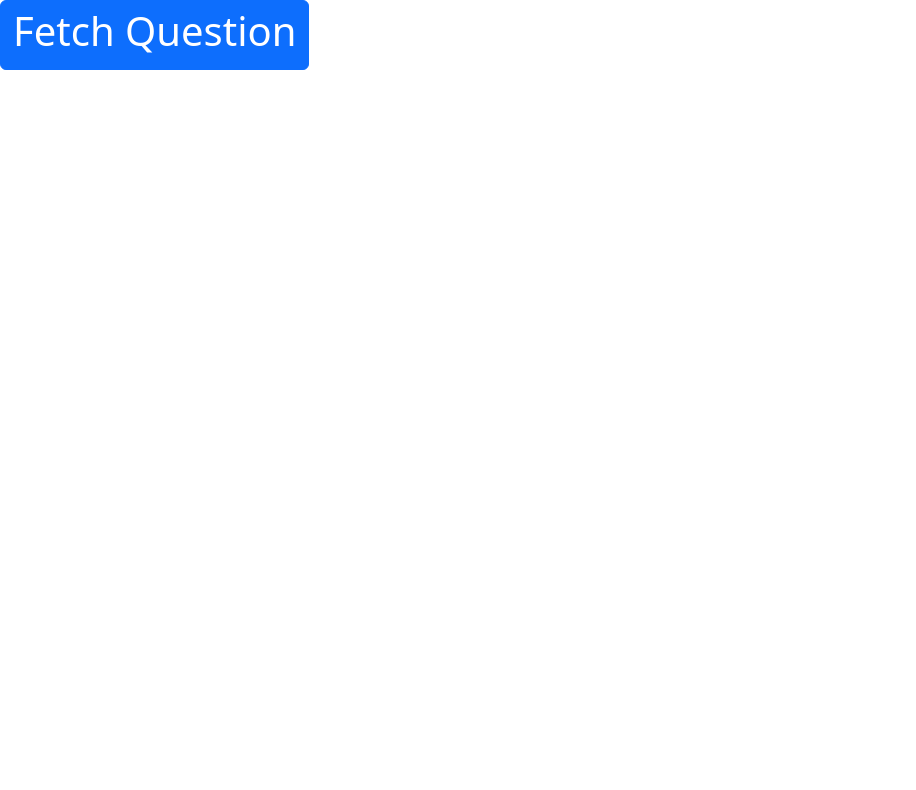
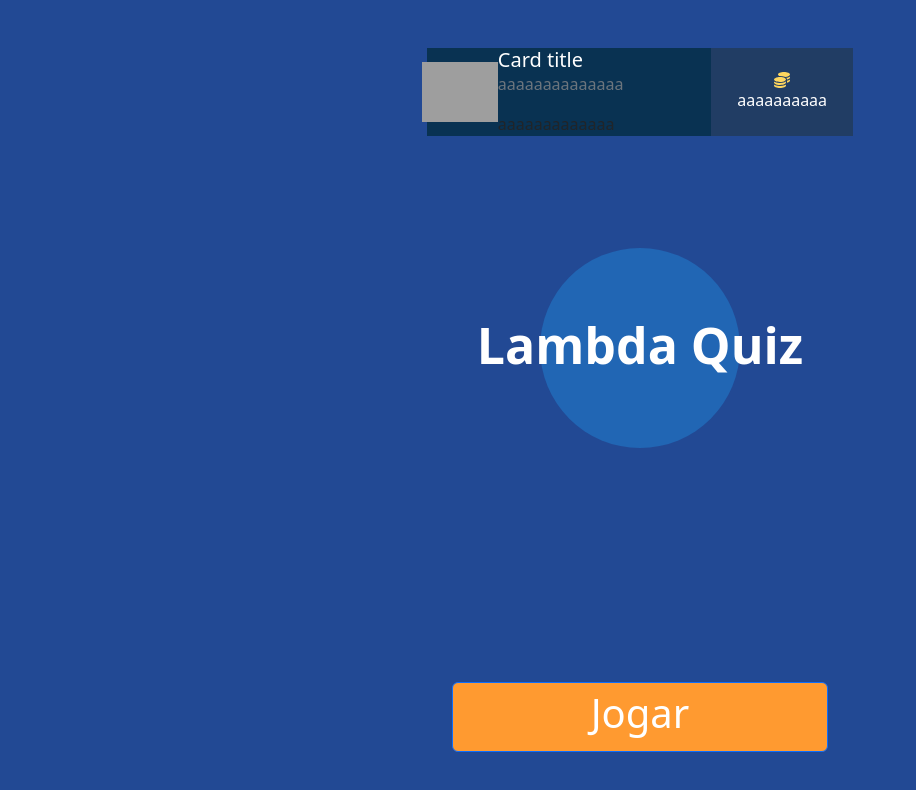
Before and after one commit to elc1090/project2-2024a-jhuan-e-flavio, a React (Vite) app: page / in a window 1280 px wide. Shown: the top 790 px of the page, without its empty margins (0-916 px from the left). Built offline with nearby package versions, Linux system fonts and the light colour scheme; grey boxes are pictures that could not be loaded.

Commit message:
feat: implement home screen

```diff
--- a/src/App.tsx
+++ b/src/App.tsx
@@ -1,38 +1,17 @@
-import { ReactNode, useEffect, useRef, useState } from "react";
-import React from "react";
-
-import QuestionManager from "./components/QuestionManager";
-import {getQuestionsData, question} from "./components/QuestionsSource";
-import 'bootstrap/dist/css/bootstrap.min.css';
-import { Button } from "react-bootstrap";
+// App.jsx
+import React from 'react';
+import { BrowserRouter, Route, Routes } from 'react-router-dom';
+import Home from './components/Home/Home';
+import Question from './components/Questions/Question';
+import QuestionManager from './components/Questions/QuestionManager';
 
 function App() {
-
-  const [questions, setQuestions] = useState<question[]>([]);
-  const [loaded, setLoaded] = useState(false);
-
-  const trigQuestions = () => {
-    getQuestionsData().then((data) => {
-      setQuestions(data);
-      setLoaded(true);
-    });
-  }
-
-  if (loaded){
-    return (
-      <QuestionManager questionData={questions} />
-    );
-  }
-
   return (
-    <div>
-      <Button
-      variant="primary"
-      onClick={trigQuestions}>
-        <h1>Fetch Question</h1>
-      </Button>
-    </div>
+    <BrowserRouter>
+      <Routes>
+        <Route path='/' element={<Home />} />
+        <Route path='/question' element={<QuestionManager />} />
+      </Routes>
+    </BrowserRouter>
   );
-}
-
-export default App;
+}export default App;
--- /dev/null
+++ b/src/components/Home/Home.css
@@ -0,0 +1,45 @@
+.main-content {
+    display: flex;
+    flex-direction: column;
+    justify-content: space-between;
+    min-height: 100vh;
+    background-color: #224994;
+
+}
+
+.circle-container {
+    display: flex;
+    flex-direction: column;
+    align-items: center;
+    justify-content: center;
+  }
+
+  .circle {
+    width: 200px;
+    height: 200px;
+    background-color: #2166B4;
+    border-radius: 50%;
+    display: flex;
+    justify-content: center;
+    align-items: center;
+    margin-bottom: 10px;
+    position: relative;
+  }
+
+  .circle-text {
+    font-size: 50px;
+    color: white;
+    font-weight: bold;
+    position: absolute;
+  }
+
+
+
+.card-user {
+    background-color: #093252;
+
+}
+
+.card-points {
+    background-color: #213D64;
+}
--- /dev/null
+++ b/src/components/Home/Home.tsx
@@ -0,0 +1,78 @@
+import { ReactNode, useEffect, useRef, useState } from "react";
+import React from "react";
+
+import QuestionManager from "../Questions/QuestionManager"
+import {getQuestionsData, question} from "../Questions/QuestionsSource";
+import 'bootstrap/dist/css/bootstrap.min.css';
+import { Button } from "react-bootstrap";
+import './Home.css';
+import { FontAwesomeIcon } from "@fortawesome/react-fontawesome";
+import { faCoins } from "@fortawesome/free-solid-svg-icons";
+import { useNavigate } from 'react-router-dom';
+
+
+function Home() {
+
+  const [questions, setQuestions] = useState<question[]>([]);
+  const [loaded, setLoaded] = useState(false);
+  const navigate = useNavigate();
+
+  useEffect(() => {
+    if (loaded) {
+      navigate('/question', { state: { questions } });
+    }
+  }, [loaded, questions, navigate]);
+
+  const trigQuestions = () => {
+    getQuestionsData().then((data) => {
+      setQuestions(data);
+      setLoaded(true);
+    });
+  }
+
+  return (
+    <div className="main-content">
+       <div className="d-grid gap-5">
+        <div className="container-fluid">
+          <div className="row d-flex justify-content-center align-items-center">
+            <div className="col-4 mb-3 mt-5 p-0 card-user" style={{ minWidth: '240px', maxWidth: '540px' }}>
+              <div className="row g-0">
+                <div className="col-2 d-flex justify-content-center align-items-center">
+                  <img src="/src/assets/caralouco.png" style={{ maxWidth: '80px' }} alt="Imagem" />
+                </div>
+                <div className="col-6 card-user">
+                  <div className="card-body">
+                    <h5 className="card-title text-white">Card title</h5>
+                    <p className="card-text text-muted">aaaaaaaaaaaaaa</p>
+                    <p className="card-text">aaaaaaaaaaaaa</p>
+                  </div>
+                </div>
+                <div className="col-4 card-points text-white d-flex flex-column justify-content-center align-items-center">
+                  <FontAwesomeIcon icon={faCoins} style={{ color: '#FDD65F' }} />
+                  <p className="card-text">aaaaaaaaaa</p>
+                </div>
+              </div>
+            </div>
+          </div>
+        </div>
+
+        <div className="container-fluid d-flex justify-content-center align-items-center mt-5">
+          <div className="circle-container">
+              <div className="circle"></div>
+              <p className="circle-text">Lambda Quiz</p>
+            </div>
+          </div>
+      </div>
+      <div className="container-fluid d-flex justify-content-center align-items-center mt-5 mb-5">
+        <Button
+          style={{ backgroundColor: '#FF9A30', width: '30%' }}
+          variant="primary"
+          onClick={trigQuestions}>
+          <h1>Jogar</h1>
+        </Button>
+      </div>
+    </div>
+  );
+}
+
+export default Home;
```
Also changed, not shown: 1 other file (tests, documents, lock files or other folders).
